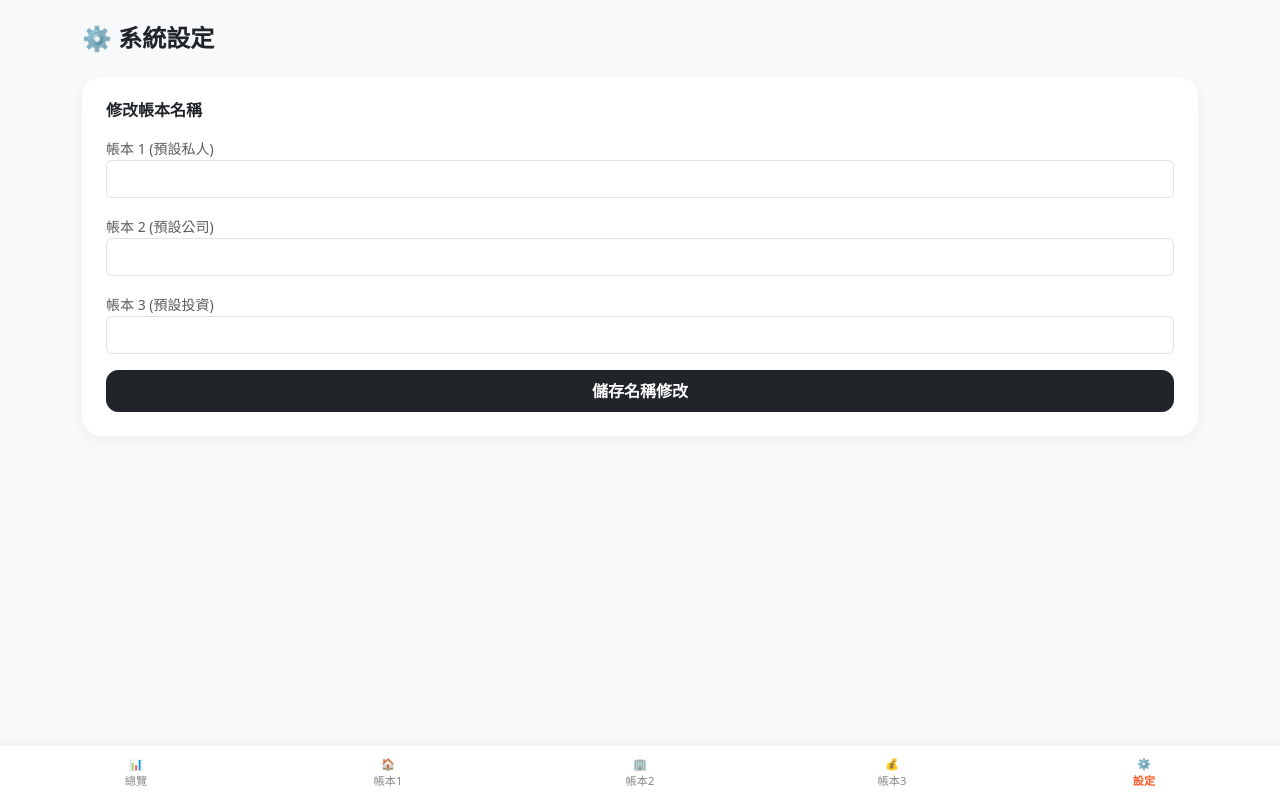
After one commit to chenden7-lgtm/line-accounting-bot, a FastAPI app: template templates/settings.html in a window 1280 px wide. The commit adds this page. Run offline with FastAPI, Linux system fonts and the light colour scheme; the template is opened without the code that fills it, so the values that code supplies are empty.

Commit message:
⚙️ v3.6 升級：新增自定義帳本名稱、設定頁面與類別統計進度條

```diff
--- a/main.py
+++ b/main.py
@@ -1,5 +1,6 @@
 import os
 import sqlite3
+import json
 from datetime import datetime
 from fastapi import FastAPI, Request, Form
 from fastapi.responses import HTMLResponse, RedirectResponse
@@ -20,20 +21,31 @@ def init_db():
     c = conn.cursor()
     c.execute('''CREATE TABLE IF NOT EXISTS records
                  (id INTEGER PRIMARY KEY AUTOINCREMENT,
-                  account_type TEXT,
-                  amount INTEGER,
-                  category TEXT,
-                  description TEXT,
-                  created_at TEXT)''')
+                  account_type TEXT, amount INTEGER, category TEXT, created_at TEXT)''')
+    c.execute('''CREATE TABLE IF NOT EXISTS settings
+                 (key TEXT PRIMARY KEY, value TEXT)''')
+    # 預設名稱
+    c.execute("INSERT OR IGNORE INTO settings VALUES ('names', ?)",
+              (json.dumps({'personal': '私人私帳', 'company': '公司公帳', 'invest': '投資理財'}),))
     conn.commit()
     conn.close()
 
 init_db()
 
+def get_settings():
+    conn = get_db()
+    c = conn.cursor()
+    c.execute("SELECT value FROM settings WHERE key='names'")
+    res = c.fetchone()
+    conn.close()
+    return json.loads(res['value']) if res else {'personal': '私人私帳', 'company': '公司公帳', 'invest': '投資理財'}
+
 @app.get("/", response_class=HTMLResponse)
 async def index(request: Request, type: str = "summary"):
     conn = get_db()
     c = conn.cursor()
+    names = get_settings()
+
     c.execute("SELECT account_type, SUM(amount) as total FROM records GROUP BY account_type")
     totals = {row['account_type']: row['total'] for row in c.fetchall()}
     grand_total = sum(totals.values())
@@ -42,18 +54,22 @@ async def index(request: Request, type: str = "summary"):
         c.execute("SELECT * FROM records ORDER BY created_at DESC LIMIT 15")
         records = c.fetchall()
         return templates.TemplateResponse(request, "summary.html", {
-            "totals": totals, "grand_total": grand_total, "records": records, "current_type": "summary"
+            "totals": totals, "grand_total": grand_total, "records": records, "names": names, "current_type": "summary"
         })
+    elif type == "settings":
+        return templates.TemplateResponse(request, "settings.html", {"names": names, "current_type": "settings"})
     else:
+        # 獲取分類統計
+        c.execute("SELECT category, SUM(amount) as s FROM records WHERE account_type = ? GROUP BY category ORDER BY s DESC", (type,))
+        stats = c.fetchall()
         c.execute("SELECT * FROM records WHERE account_type = ? ORDER BY created_at DESC LIMIT 50", (type,))
         records = c.fetchall()
         return templates.TemplateResponse(request, "index.html", {
-            "current_type": type, "records": records, "total": totals.get(type, 0)
+            "current_type": type, "records": records, "total": totals.get(type, 0), "names": names, "stats": stats
         })
 
 @app.post("/add")
-async def add_record(account_type: str = Form(...), amount: int = Form(...),
-                    category: str = Form(...)):
+async def add_record(account_type: str = Form(...), amount: int = Form(...), category: str = Form(...)):
     conn = get_db()
     c = conn.cursor()
     c.execute("INSERT INTO records (account_type, amount, category, created_at) VALUES (?, ?, ?, ?)",
@@ -71,7 +87,16 @@ async def delete_record(record_id: int, type: str):
     conn.close()
     return RedirectResponse(url=f"/?type={type}", status_code=303)
 
+@app.post("/update_settings")
+async def update_settings(n1: str = Form(...), n2: str = Form(...), n3: str = Form(...)):
+    conn = get_db()
+    c = conn.cursor()
+    new_names = {'personal': n1, 'company': n2, 'invest': n3}
+    c.execute("UPDATE settings SET value = ? WHERE key = 'names'", (json.dumps(new_names),))
+    conn.commit()
+    conn.close()
+    return RedirectResponse(url="/?type=settings", status_code=303)
+
 if __name__ == "__main__":
     import uvicorn
-    port = int(os.environ.get("PORT", 10000))
-    uvicorn.run(app, host="0.0.0.0", port=port)
+    uvicorn.run(app, host="0.0.0.0", port=10000)
--- /dev/null
+++ b/templates/settings.html
@@ -0,0 +1,48 @@
+<!DOCTYPE html>
+<html lang="zh-Hant">
+<head>
+    <meta charset="UTF-8">
+    <meta name="viewport" content="width=device-width, initial-scale=1.0">
+    <title>帳本設定</title>
+    <link href="https://cdn.jsdelivr.net/npm/bootstrap@5.3.0/dist/css/bootstrap.min.css" rel="stylesheet">
+    <style>
+        :root { --primary-color: #ff5722; }
+        body { background-color: #f8f9fa; padding-bottom: 80px; }
+        .nav-bar { background: white; padding: 10px; box-shadow: 0 -2px 10px rgba(0,0,0,0.05); position: fixed; bottom: 0; width: 100%; z-index: 100; }
+        .nav-btn { color: #888; text-decoration: none; font-size: 0.7rem; text-align: center; flex: 1; }
+        .nav-btn.active { color: var(--primary-color); font-weight: bold; }
+        .card { border: none; border-radius: 20px; box-shadow: 0 4px 15px rgba(0,0,0,0.05); }
+    </style>
+</head>
+<body>
+    <div class="container mt-4">
+        <h4 class="fw-bold mb-4">⚙️ 系統設定</h4>
+        <div class="card p-4">
+            <h6 class="fw-bold mb-3">修改帳本名稱</h6>
+            <form action="/update_settings" method="POST">
+                <div class="mb-3">
+                    <label class="small text-muted">帳本 1 (預設私人)</label>
+                    <input type="text" name="n1" class="form-control" value="{{ names.personal }}">
+                </div>
+                <div class="mb-3">
+                    <label class="small text-muted">帳本 2 (預設公司)</label>
+                    <input type="text" name="n2" class="form-control" value="{{ names.company }}">
+                </div>
+                <div class="mb-3">
+                    <label class="small text-muted">帳本 3 (預設投資)</label>
+                    <input type="text" name="n3" class="form-control" value="{{ names.invest }}">
+                </div>
+                <button type="submit" class="btn btn-dark w-100 py-2 fw-bold" style="border-radius: 12px;">儲存名稱修改</button>
+            </form>
+        </div>
+    </div>
+
+    <div class="nav-bar d-flex">
+        <a href="/" class="nav-btn">📊<br>總覽</a>
+        <a href="/?type=personal" class="nav-btn">🏠<br>帳本1</a>
+        <a href="/?type=company" class="nav-btn">🏢<br>帳本2</a>
+        <a href="/?type=invest" class="nav-btn">💰<br>帳本3</a>
+        <a href="/?type=settings" class="nav-btn active">⚙️<br>設定</a>
+    </div>
+</body>
+</html>
--- a/templates/summary.html
+++ b/templates/summary.html
@@ -55,7 +55,7 @@
         <div class="d-flex justify-content-between p-2 bg-white rounded-3 shadow-sm mb-2 mx-1">
             <div class="small">
                 <span class="badge {{ 'bg-danger' if record.account_type == 'personal' else ('bg-primary' if record.account_type == 'company' else 'bg-success') }} opacity-75" style="font-size: 0.55rem;">
-                    {{ '私人' if record.account_type == 'personal' else ('公司' if record.account_type == 'company' else '投資') }}
+                    {{ names.get(record.account_type) }}
                 </span>
                 <div class="fw-bold mt-1 text-dark">{{ record.category }}</div>
             </div>
```
Also changed, not shown: templates/index.html (+18 -1 lines).
